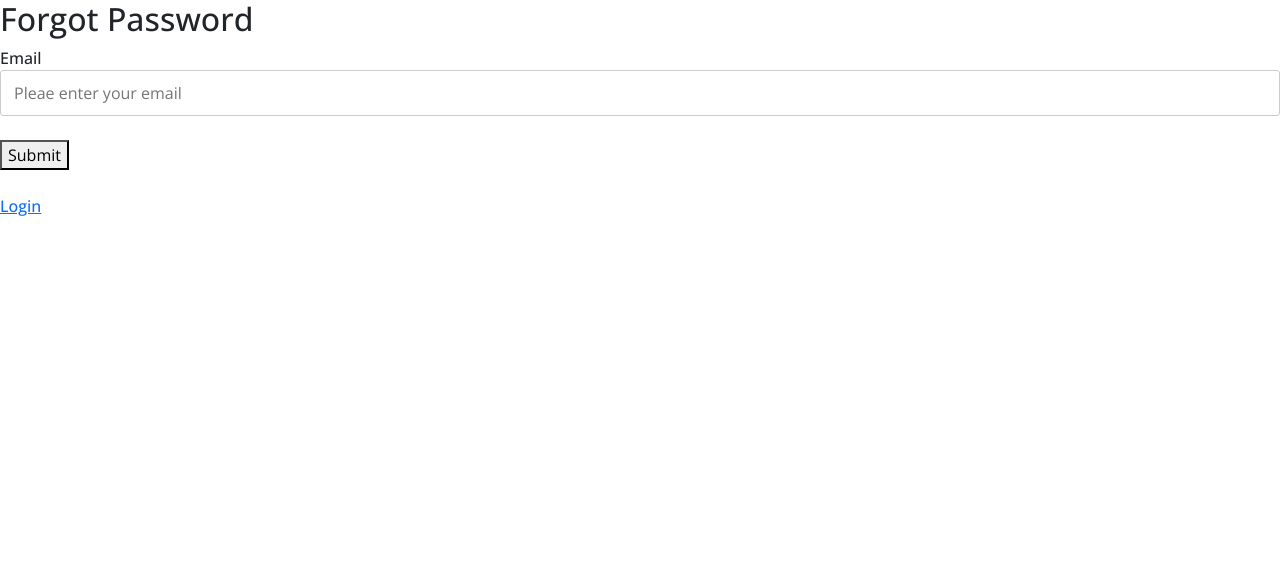
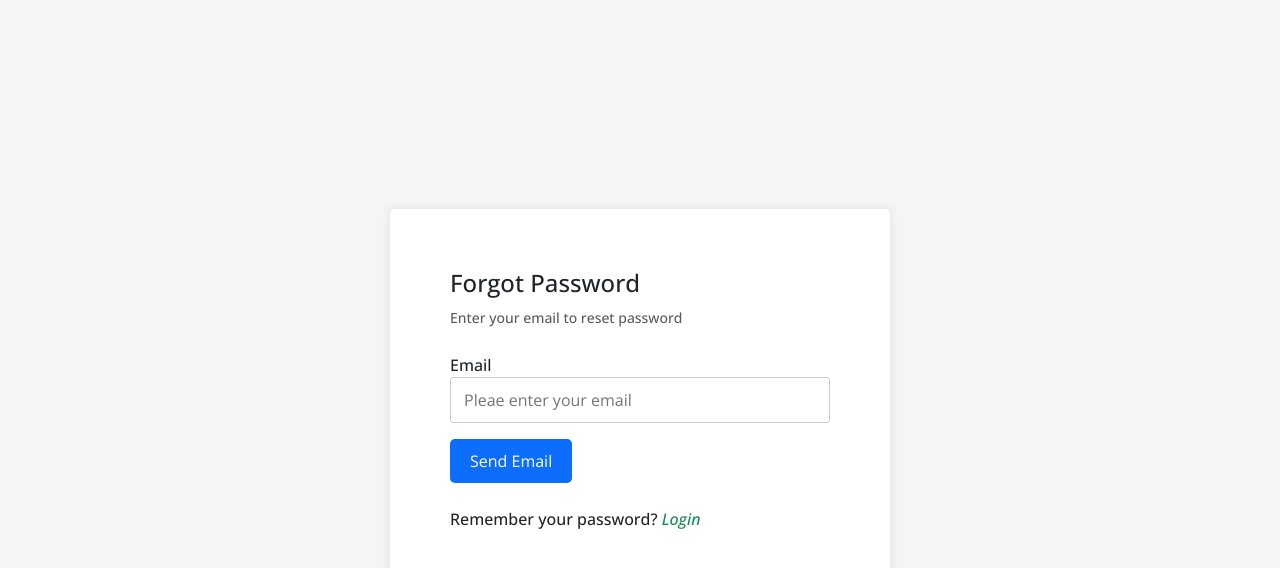
Before and after one commit to Rafiul-Islam/Task-Tracker, a React (Vite) app in the folder client/: page /forgot-password in a window 1280 px wide. Shown: the top 568 px of the page. Built offline with nearby package versions, Linux system fonts and the light colour scheme.

Commit message:
feat: Forgot password page design updated

```diff
--- a/client/src/Pages/ForgotPassword.tsx
+++ /dev/null
@@ -1,48 +0,0 @@
-import {z} from "zod";
-import {useForm} from "react-hook-form";
-import {zodResolver} from "@hookform/resolvers/zod";
-import useForgotPassword from "../hooks/useForgotPassword.ts";
-import {useRef} from "react";
-import {Link} from "react-router-dom";
-
-const schema = z.object({
-  email: z.string().email(),
-});
-
-type FormData = z.infer<typeof schema>
-
-const ForgotPassword = () => {
-  const buttonRef = useRef<HTMLButtonElement | null>(null);
-  const {sendEmail} = useForgotPassword();
-  const {register, handleSubmit, reset, formState: {errors}} = useForm<FormData>({
-    resolver: zodResolver(schema)
-  })
-
-  const onSubmit = (data: FormData) => {
-    const {email} = data;
-    sendEmail(email);
-    reset();
-  }
-
-  return (
-      <>
-        <h2>Forgot Password</h2>
-        <form onSubmit={handleSubmit(onSubmit)}>
-          <div>
-            <label>Email</label>
-            <br/>
-            <input type="email" placeholder='Pleae enter your email' {...register('email')}/>
-            <br/>
-            <span>{errors.email?.message && errors.email.message}</span>
-          </div>
-          <br/>
-          <button type='submit' ref={buttonRef}>Submit</button>
-          <br/>
-          <br/>
-          <Link to='/login'>Login</Link>
-        </form>
-      </>
-  );
-};
-
-export default ForgotPassword;
--- /dev/null
+++ b/client/src/Pages/forgot-password/ForgotPassword.tsx
@@ -0,0 +1,12 @@
+import ForgotPasswordForm from "./ForgotPasswordForm.tsx";
+import "../styles.css"
+
+const ForgotPassword = () => {
+    return (
+        <div className='forgot-password-page'>
+          <ForgotPasswordForm/>
+        </div>
+    );
+};
+
+export default ForgotPassword;
--- /dev/null
+++ b/client/src/Pages/forgot-password/ForgotPasswordForm.tsx
@@ -0,0 +1,48 @@
+import {z} from "zod";
+import {useForm} from "react-hook-form";
+import {zodResolver} from "@hookform/resolvers/zod";
+import useForgotPassword from "../../hooks/useForgotPassword.ts";
+import {useRef} from "react";
+import {Link} from "react-router-dom";
+
+const schema = z.object({
+    email: z.string().email(),
+});
+
+type FormData = z.infer<typeof schema>
+
+const ForgotPassword = () => {
+    const buttonRef = useRef<HTMLButtonElement | null>(null);
+    const {sendEmail} = useForgotPassword();
+    const {register, handleSubmit, reset, formState: {errors}} = useForm<FormData>({
+        resolver: zodResolver(schema)
+    })
+
+    const onSubmit = (data: FormData) => {
+        const {email} = data;
+        sendEmail(email);
+        reset();
+    }
+
+    return (
+        <div className='forgot-password-form-container'>
+            <div className='mb-4'>
+                <h4>Forgot Password</h4>
+                <small className='text-muted'>Enter your email to reset password</small>
+            </div>
+            <form onSubmit={handleSubmit(onSubmit)}>
+                <div className='mb-3'>
+                    <label>Email</label>
+                    <input type="email" placeholder='Pleae enter your email' {...register('email')}/>
+                    <small className='text-danger'>{errors.email?.message && errors.email.message}</small>
+                </div>
+                <button className='btn btn-primary' type='submit' ref={buttonRef}>Send Email</button>
+                <div className='mt-4'>
+                    Remember your password? <Link className='text-decoration-none text-success fst-italic' to='/login'>Login</Link>
+                </div>
+            </form>
+        </div>
+    );
+};
+
+export default ForgotPassword;
--- a/client/src/Pages/signup/SignupForm.tsx
+++ b/client/src/Pages/signup/SignupForm.tsx
@@ -1,7 +1,7 @@
 import * as z from "zod";
 import {FieldValues, useForm} from "react-hook-form";
 import {zodResolver} from "@hookform/resolvers/zod";
-import {useNavigate} from "react-router-dom";
+import {Link, useNavigate} from "react-router-dom";
 import authServices from "../../services/auth/authServices.ts";
 
 const schema = z.object({
@@ -54,6 +54,13 @@ const SignUpForm = () => {
                     <small className='text-danger'>{errors.password?.message && errors.password.message}</small>
                 </div>
                 <button className='btn btn-primary' type='submit'>Sign Up</button>
+                <div className='mt-4'>
+                    <span>Already have an account?&nbsp;
+                        <Link className='text-decoration-none text-success' to='/login'>
+                            Log in
+                        </Link>
+                    </span>
+                </div>
             </form>
         </div>
     );
--- a/client/src/Pages/styles.css
+++ b/client/src/Pages/styles.css
@@ -1,5 +1,6 @@
 .login-page,
-.signup-page {
+.signup-page ,
+.forgot-password-page {
     display: flex;
     justify-content: center;
     align-items: center;
@@ -8,7 +9,8 @@
 }
 
 .login-form-container,
-.signup-form-container {
+.signup-form-container ,
+.forgot-password-form-container {
     margin: 10px;
     width: 500px;
     padding: 60px;
--- a/client/src/router/index.tsx
+++ b/client/src/router/index.tsx
@@ -5,7 +5,7 @@ import PrivateRoute from "../components/PrivateRoute.tsx";
 import PublicRoute from "../components/PublicRoute.tsx";
 import ErrorPage from "../Pages/ErrorPage.tsx";
 import SignUp from "../Pages/signup/SignUp.tsx";
-import ForgotPassword from "../Pages/ForgotPassword.tsx";
+import ForgotPassword from "../Pages/forgot-password/ForgotPassword.tsx";
 import AddTask from "../components/AddTask.tsx";
 import UpdateTask from "../components/UpdateTask.tsx";
 import ResetPassword from "../Pages/ResetPassword.tsx";
```
